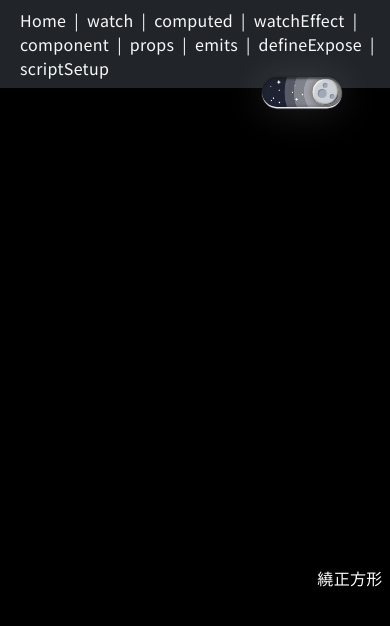
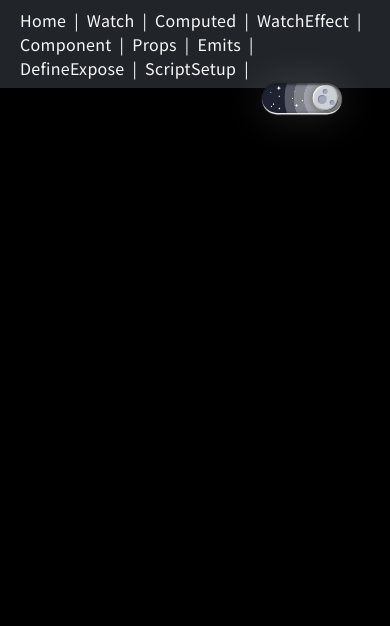
Before and after one commit to MizuYang/Vue3-Composition-api-playground, a Vue app: page /computed in a window 390 px wide. Shown: the top 626 px of the page. Built offline with nearby package versions, Linux system fonts and the light colour scheme.

Commit message:
新增 導航列 .active 樣式

```diff
--- a/src/App.vue
+++ b/src/App.vue
@@ -1,33 +1,17 @@
 <template>
   <nav class="position-fixed top-0 w-100"
        style="height: 45px;line-height:1.5;">
-    <div class="container-lg position-relative d-flex flex-wrap align-items-center bg-dark text-light py-2">
-      <router-link to="/" class="text-light mx-2">Home</router-link> |
-      <router-link to="/watch" class="text-light mx-2">watch</router-link> |
-      <router-link to="/computed" class="text-light mx-2">computed</router-link> |
-      <router-link to="/watchEffect" class="text-light mx-2">watchEffect</router-link> |
-      <router-link to="/component" class="text-light mx-2">component</router-link> |
-      <router-link to="/props" class="text-light mx-2">props</router-link> |
-      <router-link to="/emits" class="text-light mx-2">emits</router-link> |
-      <router-link to="/defineExpose" class="text-light mx-2">defineExpose</router-link> |
-      <router-link to="/scriptSetup" class="text-light mx-2">scriptSetup</router-link>
-      <ChangeThemeSwitch />
-    </div>
+       <NavbarList />
   </nav>
   <router-view class="mt-5" style="width:100vw;" />
 </template>
 
-<script>
-import { computed, onMounted } from 'vue'
+<script setup>
+import { onMounted } from 'vue'
 import { useStore } from 'vuex'
-import ChangeThemeSwitch from '@/components/theme/ChangeThemeSwitch.vue'
-export default {
-  components: {
-    ChangeThemeSwitch
-  },
-  setup () {
+import NavbarList from '@/components/layout/NavbarList.vue'
+
 const store = useStore()
-    const themeStore = computed(() => store.state.theme)
 const getTheme = () => store.dispatch('theme/getTheme')
 const getBodyBgColor = () => store.dispatch('theme/getBodyBgColor')
 
@@ -36,13 +20,6 @@ export default {
 onMounted(() => {
   getBodyBgColor()
 })
-
-    return {
-      themeStore,
-      getTheme
-    }
-  }
-}
 </script>
 
 <style lang="scss">
--- /dev/null
+++ b/src/components/layout/NavbarList.vue
@@ -0,0 +1,52 @@
+<template>
+  <ul class="container-lg position-relative d-flex flex-wrap align-items-center bg-dark text-light py-2">
+      <li v-for="item in data.navbar" :key="`nav-${item}`" class="ms-1">
+        <RouterLink :to="`/${item}`" class="text-light px-1" :class="{'bg-fff text-dark':data.currentPageName===item}">
+          {{ item }}
+        </RouterLink>
+        |
+      </li>
+
+      <ChangeThemeSwitch />
+    </ul>
+</template>
+
+<script setup>
+import { reactive, watch } from 'vue'
+import { useRoute } from 'vue-router'
+import ChangeThemeSwitch from '@/components/theme/ChangeThemeSwitch.vue'
+
+const route = useRoute()
+const data = reactive({
+  navbar: [
+    'home',
+    'watch',
+    'computed',
+    'watchEffect',
+    'component',
+    'props',
+    'emits',
+    'defineExpose',
+    'scriptSetup'],
+  currentPageName: ''
+})
+
+watch(route, () => {
+  getCurrentPageName()
+})
+function getCurrentPageName () {
+  const pageName = route.meta.pageName
+  if (pageName === 'scriptSetup') {
+    data.currentPageName = 'scriptSetup'
+  } else {
+    data.currentPageName = pageName
+  }
+}
+</script>
+
+<style lang='scss'>
+// 首字大寫
+li > * {
+  text-transform: capitalize;
+}
+</style>
--- a/src/components/theme/ChangeThemeSwitch.vue
+++ b/src/components/theme/ChangeThemeSwitch.vue
@@ -691,7 +691,7 @@ export default {
 .resposive-translateY {
   transform:translateY(-50%);
   @media (max-width:970px) {
-    transform:translateY(110%);
+    transform:translateY(130%);
   }
 
 }
--- a/src/router/index.js
+++ b/src/router/index.js
@@ -2,48 +2,75 @@ import { createRouter, createWebHashHistory } from 'vue-router'
 
 const routes = [
   {
-    path: '/',
+    path: '/home',
     name: 'home',
+    meta: {
+      pageName: 'home'
+    },
     component: () => import('@/views/HomeView.vue')
   },
   {
     path: '/watch',
     name: 'watch',
+    meta: {
+      pageName: 'watch'
+    },
     component: () => import('@/views/WatchTest.vue')
   },
   {
     path: '/computed',
     name: 'computed',
+    meta: {
+      pageName: 'computed'
+    },
     component: () => import('@/views/ComputedTest.vue')
   },
   {
     path: '/watchEffect',
     name: 'watchEffect',
+    meta: {
+      pageName: 'watchEffect'
+    },
     component: () => import('@/views/WatchEffect.vue')
   },
   {
     path: '/component',
     name: 'component',
+    meta: {
+      pageName: 'component'
+    },
     component: () => import('@/views/ComponentTest.vue')
   },
   {
     path: '/props',
     name: 'props',
+    meta: {
+      pageName: 'props'
+    },
     component: () => import('@/views/PropsFather.vue')
   },
   {
     path: '/emits',
     name: 'emits',
+    meta: {
+      pageName: 'emits'
+    },
     component: () => import('@/views/EmitFather.vue')
   },
   {
     path: '/defineExpose',
     name: 'defineExpose',
+    meta: {
+      pageName: 'defineExpose'
+    },
     component: () => import('@/views/DefineExposeFather.vue')
   },
   {
     path: '/scriptSetup',
     name: 'scriptSetup',
+    meta: {
+      pageName: 'scriptSetup'
+    },
     component: () => import('@/views/scriptSetup/ScriptSetup.vue'),
     children: [
       {
```
Also changed, not shown: 1 other file (tests, documents, lock files or other folders). Lines whose indentation alone changed are shown as unchanged.
